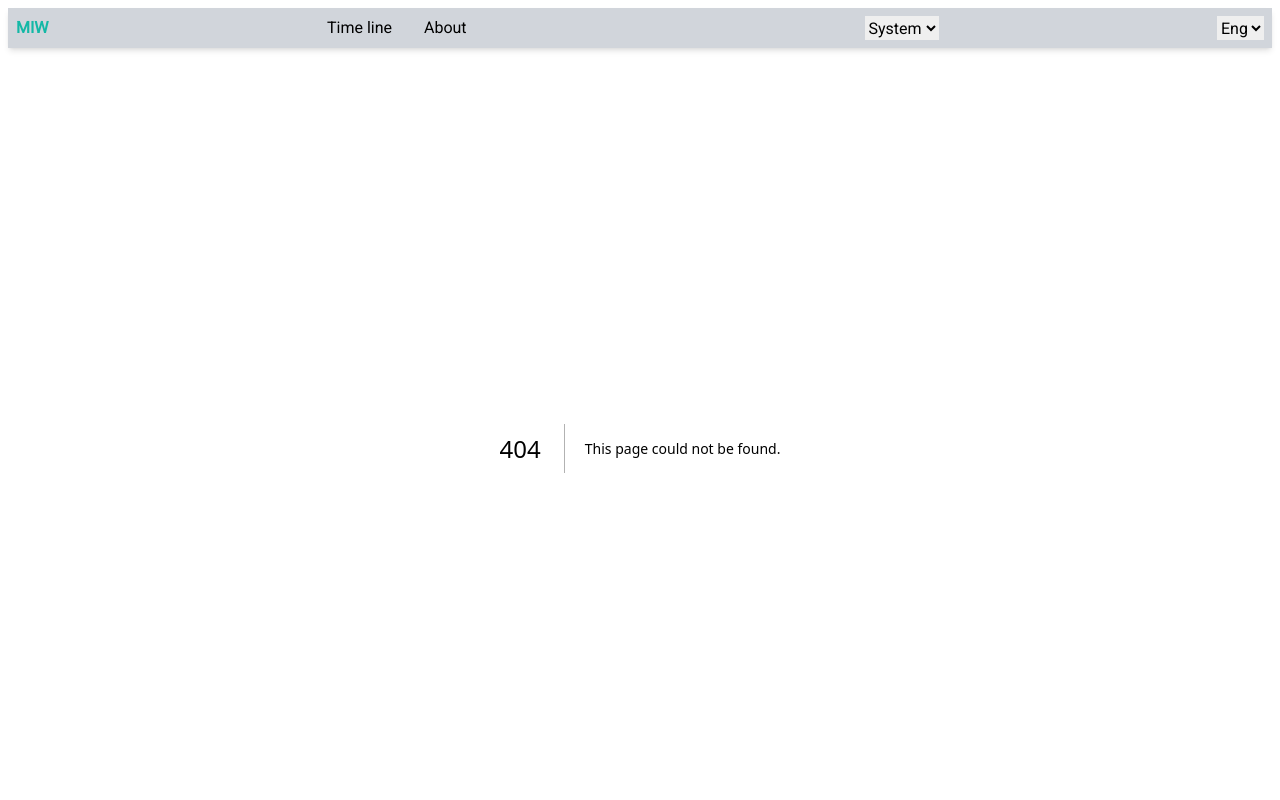
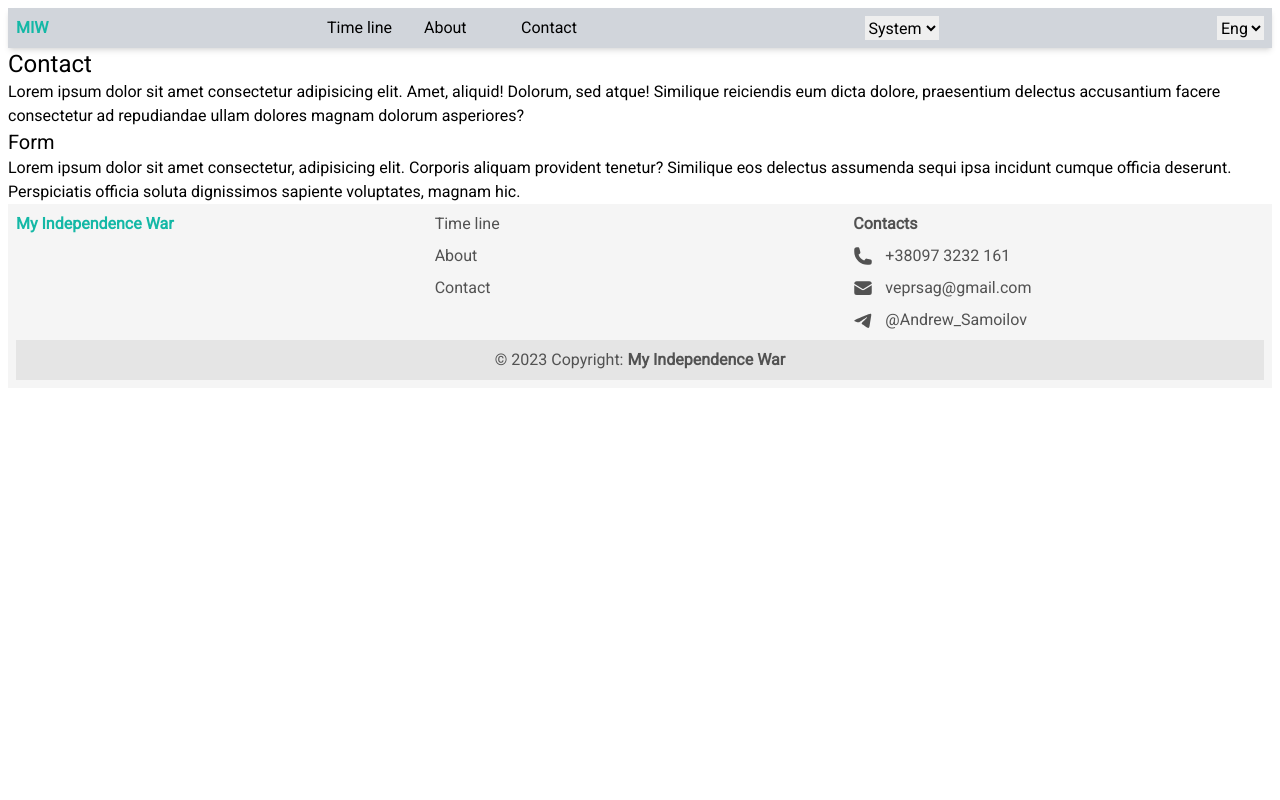
Before and after one commit to Andrew-Samoilov/My-Independence-War, a Next.js app in the folder m-i-w/: page /contact in a window 1280 px wide. Before the commit this address had no page. Shown: the top 800 px of the page. Built offline with nearby package versions, Linux system fonts and the light colour scheme.

Commit message:
Added contact page

```diff
--- /dev/null
+++ b/m-i-w/src/app/contact/page.tsx
@@ -0,0 +1,11 @@
+export default function Contactt() {
+    return (
+        <section>
+            <h1 className="text-2xl">Contact</h1>
+            <p>Lorem ipsum dolor sit amet consectetur adipisicing elit. Amet, aliquid! Dolorum, sed atque! Similique reiciendis eum dicta dolore, praesentium delectus accusantium facere consectetur ad repudiandae ullam dolores magnam dolorum asperiores?</p>
+
+            <h2 className="text-xl">Form</h2>
+            <p>Lorem ipsum dolor sit amet consectetur, adipisicing elit. Corporis aliquam provident tenetur? Similique eos delectus assumenda sequi ipsa incidunt cumque officia deserunt. Perspiciatis officia soluta dignissimos sapiente voluptates, magnam hic.</p>
+        </section>
+    )
+}
--- a/m-i-w/src/components/main-menu/MainMenu.tsx
+++ b/m-i-w/src/components/main-menu/MainMenu.tsx
@@ -22,6 +22,9 @@ export default function MainMenu({ styleNav, styleUL, styleMenuItem, onClickFunc
                 <li className={styleMenuItem} onClick={onClickFunction}>
                     <Link href="/about">About</Link>
                 </li>
+                <li className={styleMenuItem} onClick={onClickFunction}>
+                    <Link href="/contact">Contact</Link>
+                </li>
             </ul>
         </nav>
     )
```
